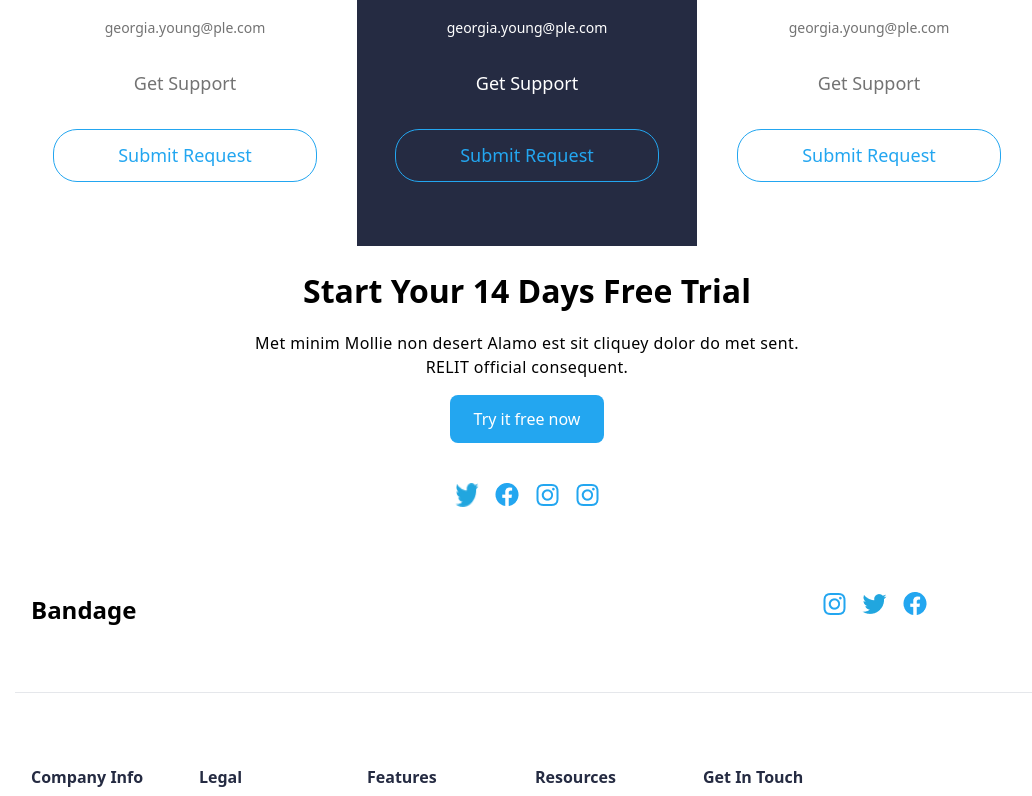
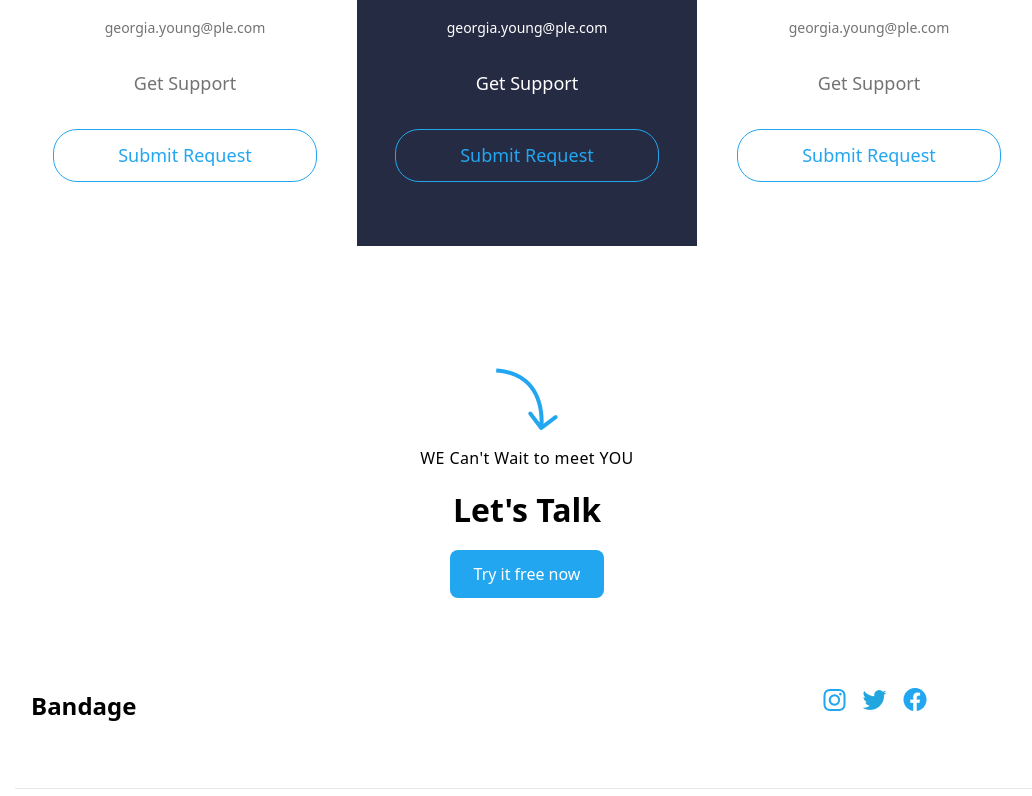
Before and after one commit to charbossly/FigmaToCode-Challenge-Week3-charbel_and_sedjro, a React (Vite) app: page /contact in a window 1280 px wide. Shown: the part 1423-2219 px from the top of the page, without its empty margins (113-1145 px from the left). Built offline with nearby package versions, Linux system fonts and the light colour scheme.

Commit message:
fix margin and paddings

```diff
--- a/src/components/sections/adress/index.jsx
+++ b/src/components/sections/adress/index.jsx
@@ -14,7 +14,7 @@ export default function index() {
     },
   ];
   return (
-    <div className="max-w-screen-lg mx-auto  gap-8 lg:gap-0.5 p-4 lg:p-0  flex  flex-col lg:flex-row justify-center lg:items-end lg:h-[700px]">
+    <div className="max-w-screen-lg mx-auto  gap-8 lg:gap-0.5 mb-24 lg:p-0  flex  flex-col lg:flex-row justify-center lg:items-end lg:h-[700px]">
       {adresses.map((addr, index) => {
         return (
           <div
@@ -47,7 +47,7 @@ export default function index() {
               Get Support
             </p>
 
-            <button className="p-3 px-16 rounded-3xl  border border-blueUi text-blueUi text-center bg-transparent  text-t18">
+            <button className="p-3 px-16 rounded-3xl  border hover:bg-blueUi hover:text-white border-blueUi text-blueUi text-center bg-transparent  text-t18">
               Submit Request
             </button>
           </div>
--- a/src/components/sections/callToAction/freeTrial.jsx
+++ b/src/components/sections/callToAction/freeTrial.jsx
@@ -2,18 +2,33 @@ import React from "react";
 import ButtonBlue from "../../utils/buttons/button_blue";
 import images from "../../../constants/images";
 
-const Free_trial = () => {
+const Free_trial = ({ subtitle, title, icon }) => {
   return (
     <div className="max-w-screen-lg mx-auto flex justify-center">
-      <div className="flex flex-col items-center justify-center w-[547px] h-[282px] gap-4 ">
-        <h2 className="w-[80%] lg:w-full text-blackUi text-t32 text-center  font-bold font-montserrat capitalize">
-          Start your 14 days free trial
+      <div
+        className={`flex flex-col items-center justify-center w-[547px] h-[282px] gap-4 ${
+          icon && ""
+        }`}
+      >
+        {icon && <img src={images.Arrow2} className={`${icon && "order"}`} />}
+        <h2
+          className={`w-[80%] lg:w-full text-blackUi text-t32 text-center  font-bold font-montserrat capitalize ${
+            icon && "order-1"
+          }`}
+        >
+          {title}
         </h2>
-        <p className="w-[80%] lg:w-full  font-montserrat text-xl leading-6 tracking-wide text-center">
-          Met minim Mollie non desert Alamo est sit cliquey dolor do met sent.
-          RELIT official consequent.
+        <p
+          className={`w-[80%] lg:w-full  font-montserrat text-xl leading-6 tracking-wide text-center ${
+            icon && "order-0"
+          }`}
+        >
+          {subtitle}
         </p>
+        <div className="order-2">
           <ButtonBlue title="Try it free now" />
+        </div>
+        {!icon && (
           <div className="flex space-x-4 mt-6">
             <a href="#">
               <img src={images.Twitter} alt="Twitter" className="w-6 h-6" />
@@ -22,12 +37,21 @@ const Free_trial = () => {
               <img src={images.Facebook} alt="Facebook" className="w-6 h-6" />
             </a>
             <a href="#">
-            <img src={images.InstagramO} alt="Instagram" className="w-6 h-6" />
+              <img
+                src={images.InstagramO}
+                alt="Instagram"
+                className="w-6 h-6"
+              />
             </a>
             <a href="#">
-            <img src={images.InstagramO} alt="Instagram" className="w-6 h-6" />
+              <img
+                src={images.InstagramO}
+                alt="Instagram"
+                className="w-6 h-6"
+              />
             </a>
           </div>
+        )}
       </div>
     </div>
   );
--- a/src/constants/images.js
+++ b/src/constants/images.js
@@ -36,7 +36,7 @@ import Search from "/images/search2.png";
 import Cart from "/images/cart.png";
 import Menu from "/images/menu.png";
 import Error from "/images/Error.svg";
-
+import Arrow2 from "/images/Arrow2.png";
 export default {
   Team1,
   Team2,
@@ -76,4 +76,5 @@ export default {
   Search,
   Error,
   contactPresentation,
+  Arrow2,
 };
--- a/src/routes/contact.jsx
+++ b/src/routes/contact.jsx
@@ -19,7 +19,7 @@ export default function contact() {
   return (
     <div>
       <Hero
-        title={"Get in touchtoday!"}
+        title={"Get in touch today!"}
         subtitle={"CONTACT US"}
         description={
           "We know how large objects will act, but things on a small scale"
@@ -32,7 +32,11 @@ export default function contact() {
         description={"We help small businesses with bid ideas"}
       />
       <Adress />
-      <FreeTrial />
+      <FreeTrial
+        title={"Let's Talk"}
+        icon={true}
+        subtitle={"WE Can't Wait to meet YOU"}
+      />
     </div>
   );
 }
--- a/src/routes/index.jsx
+++ b/src/routes/index.jsx
@@ -1,12 +1,60 @@
 import React from "react";
-import Grid3 from "../components/utils/grid/grid3";
+import Price from "../components/sections/price";
+import Team from "../components/sections/team";
 import WorkWithUs from "../components/sections/callToAction/work_with_us";
-import ButtonBlue from "../components/utils/buttons/button_blue";
+import Stats from "../components/sections/stats";
+import OurTeam from "../components/sections/callToAction/our_team";
+import Video from "../components/sections/medias/video";
+import FreeTrial from "../components/sections/callToAction/freeTrial";
+import ProblemsTrying from "../components/sections/infos/problems_trying";
+import Hero from "../components/sections/hero";
+import TitlePage from "../components/sections/titlePage";
+import Gallery from "../components/sections/gallery";
+import Adress from "../components/sections/adress";
+import images from "../constants/images";
+import Faq from "../components/sections/faq";
+import Sponsors from "../components/sections/sponsors";
+import Pricing from "../components/sections/price";
 
 export default function index() {
   return (
     <>
+      <Hero
+        title={"GET STARTED"}
+        subtitle={"Discover something new"}
+        description={
+          "We know how large objects will act, but things on a small scale"
+        }
+        button_title={"Get Started Now"}
+        image={images.AboutPresentation}
+      />
 
+      <Team
+        title={"Meet our team"}
+        description={
+          "Problems trying to resolve the conflict between the two major realms of Classical physics: Newtonian mechanics "
+        }
+      />
+      <ProblemsTrying />
+      {/* <TitlePage
+        title={"Simple Pricing"}
+        subtitle={"PRICING"}
+        source={{ title: "Home", link: "/" }}
+        destination={{ title: "Pricing", link: "/" }}
+      /> */}
+      <WorkWithUs />
+      <Pricing />
+      <div className="bg-lightGrayUi py-8">
+        <Team
+          title={"Big Companies are there"}
+          description={
+            "Problems trying to resolve the conflict between the two major realms of Classical physics: Newtonian mechanics "
+          }
+        />
+        <div className="my-20 lg:my-16">
+          <Sponsors />
+        </div>
+      </div>
     </>
   );
 }
--- a/src/routes/pricing.jsx
+++ b/src/routes/pricing.jsx
@@ -50,7 +50,13 @@ export default function () {
         />
       </div>
 
-      <FreeTrial />
+      <FreeTrial
+        title={"Start your 14 days free trial"}
+        subtitle={
+          "Met minim Mollie non desert Alamo est sit cliquey dolor do met sent.RELIT official consequent."
+        }
+        icon={false}
+      />
     </div>
   );
 }
--- a/src/routes/team.jsx
+++ b/src/routes/team.jsx
@@ -27,7 +27,13 @@ export default function team() {
       <Gallery />
       <Team title={"Meet Our Team"} description={""} />
       <OurTeam />
-      <FreeTrial />
+      <FreeTrial
+        title={"Start your 14 days free trial"}
+        subtitle={
+          "Met minim Mollie non desert Alamo est sit cliquey dolor do met sent.RELIT official consequent."
+        }
+        icon={false}
+      />
     </div>
   );
 }
```
Also changed, not shown: public/images/Arrow2.png (added). Lines whose indentation alone changed are shown as unchanged.
